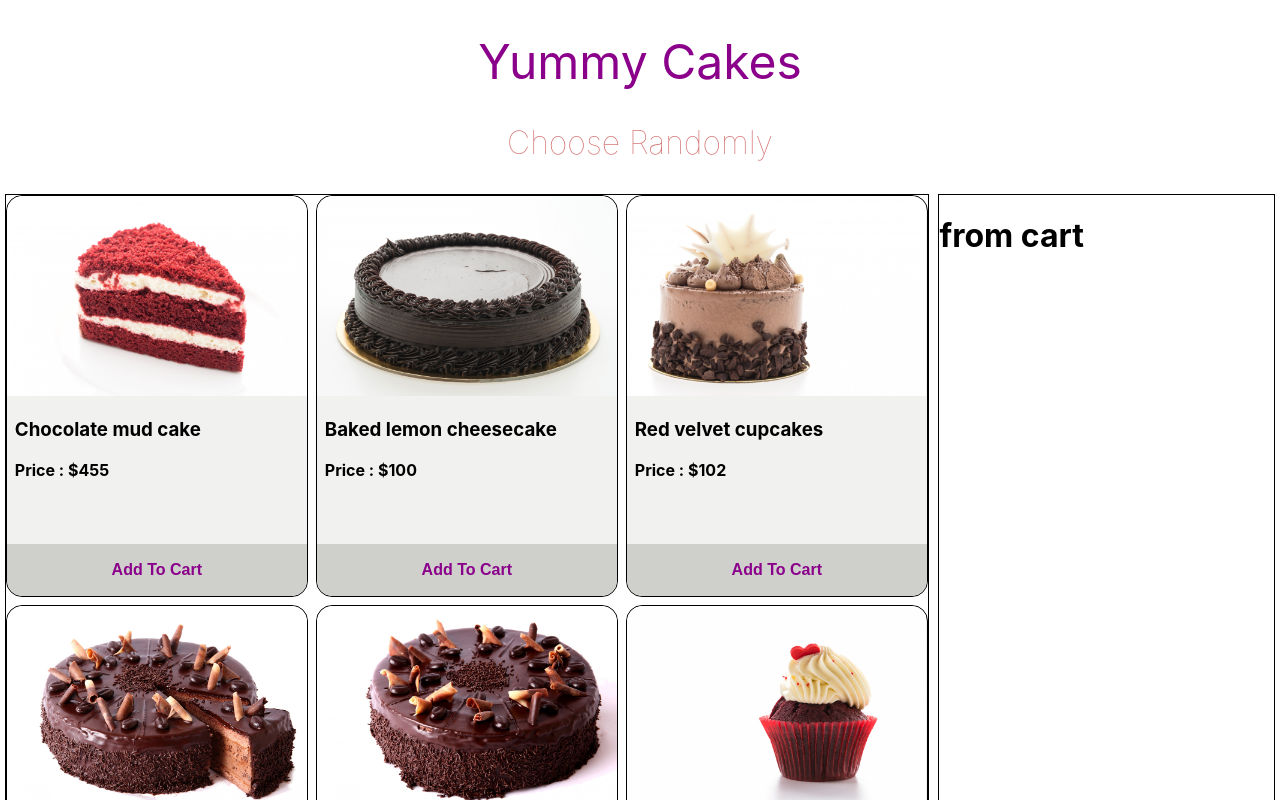
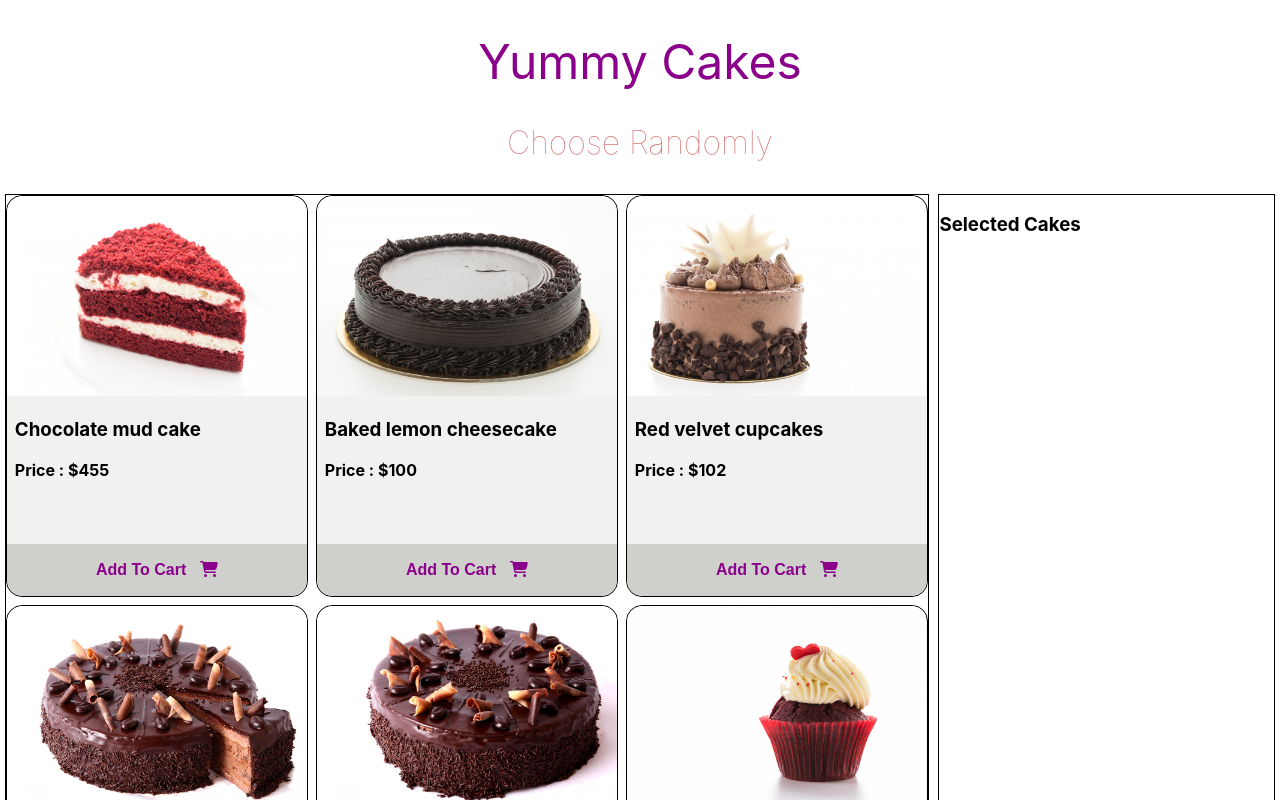
Before and after one commit to ThakurSaad/yummy-cakes, a React (Create React App) app: page / in a window 1280 px wide. Shown: the top 800 px of the page. Built offline with nearby package versions, Linux system fonts and the light colour scheme.

Commit message:
cart added

```diff
--- /dev/null
+++ b/src/components/Cart/Cart.js
@@ -0,0 +1,11 @@
+import React from 'react';
+
+const Cart = () => {
+    return (
+        <div className='cart'>
+            <h3>Selected Cakes</h3>
+        </div>
+    );
+};
+
+export default Cart;
--- a/src/components/Shop/Product/Product.js
+++ b/src/components/Shop/Product/Product.js
@@ -1,5 +1,7 @@
 import "./Products.css";
 import React from "react";
+import { FontAwesomeIcon } from "@fortawesome/react-fontawesome";
+import { faShoppingCart } from "@fortawesome/free-solid-svg-icons";
 
 const Product = ({ product }) => {
   console.log(product);
@@ -14,7 +16,7 @@ const Product = ({ product }) => {
         </p>
       </div>
       <button className="btn-cart">
-          <p>Add To Cart</p>
+          <p>Add To Cart &nbsp; <FontAwesomeIcon icon={faShoppingCart}></FontAwesomeIcon> </p>
       </button>
     </div>
   );
--- a/src/components/Shop/Shop.js
+++ b/src/components/Shop/Shop.js
@@ -1,6 +1,7 @@
 import "./Shop.css";
 import React, { useEffect, useState } from "react";
 import Product from "./Product/Product";
+import Cart from "../Cart/Cart";
 
 const Shop = () => {
   const [products, setProducts] = useState([]);
@@ -19,7 +20,7 @@ const Shop = () => {
         ))}
       </div>
       <div className="cart-container">
-        <h1>from cart</h1>
+        <Cart></Cart>
       </div>
     </div>
   );
```
Also changed, not shown: src/components/Cart/Cart.css (added).
